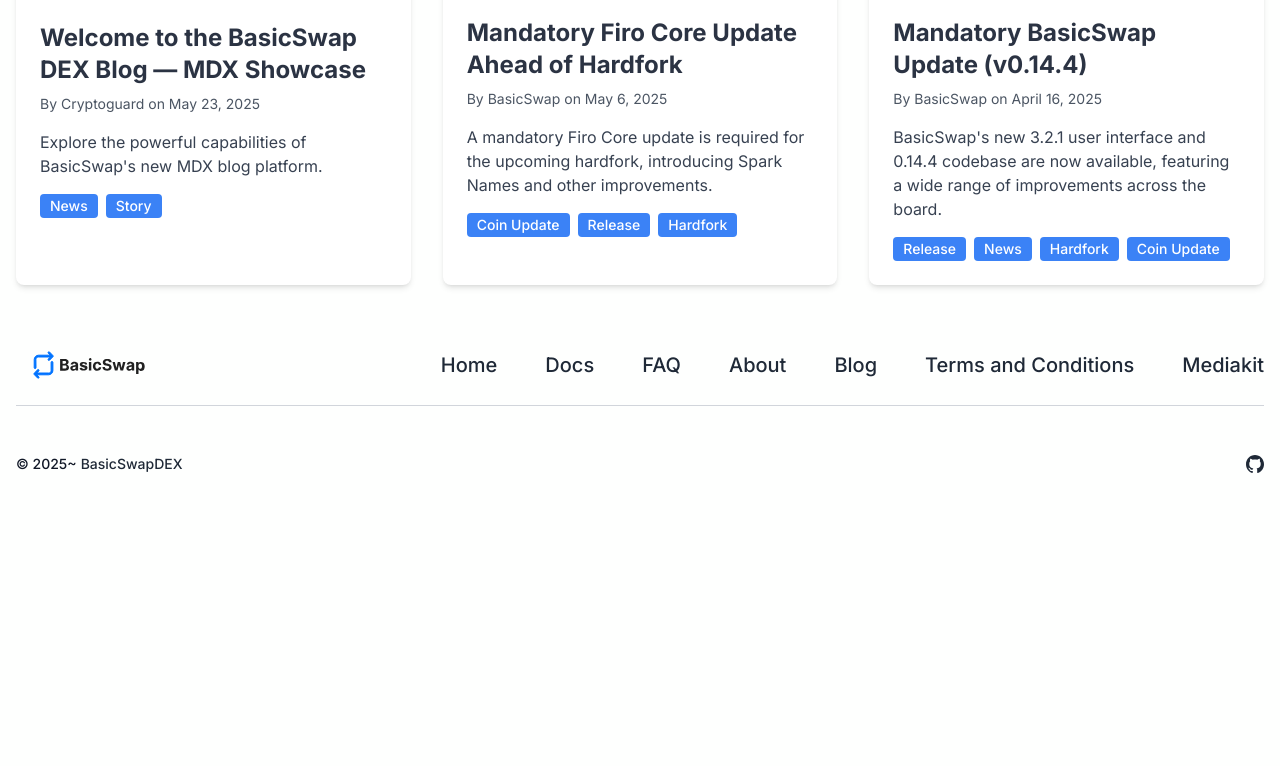
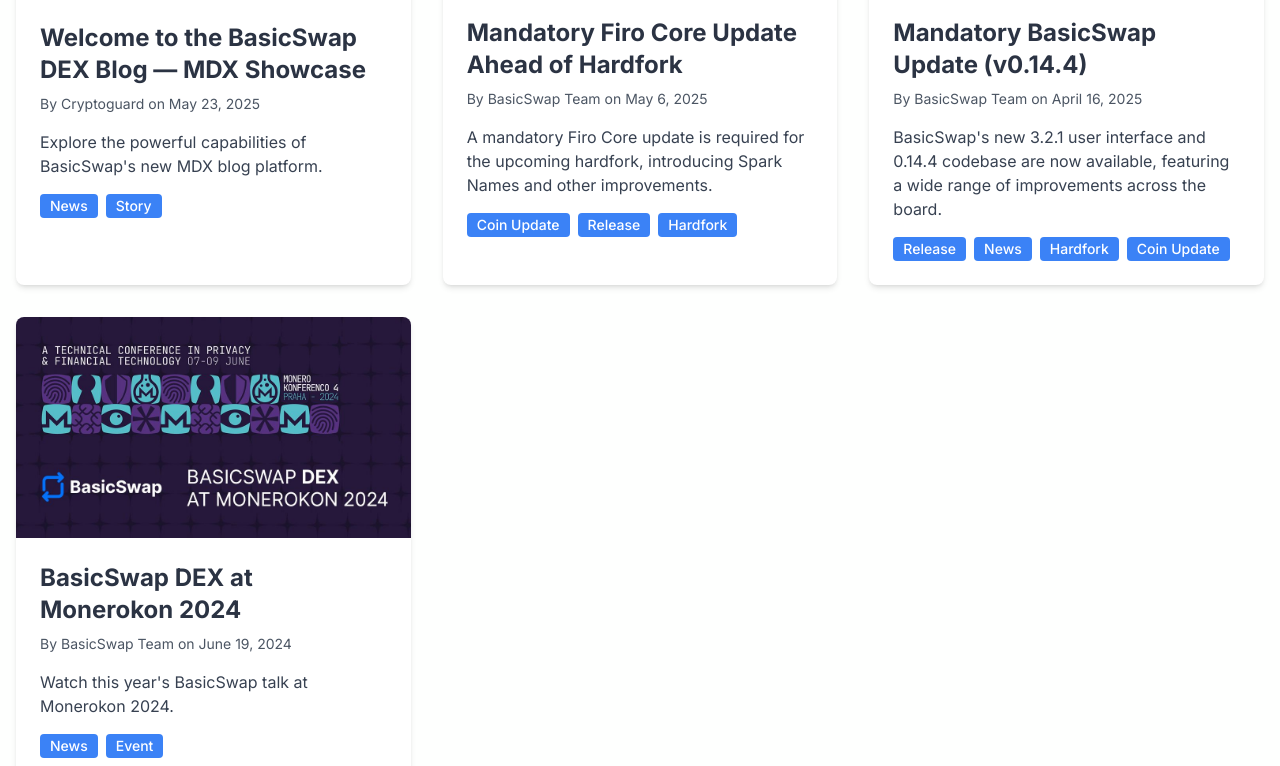
Before and after one commit to basicswap/basicswap-blog, a Next.js app: page / in a window 1280 px wide. Shown: the part 614-1380 px from the top of the page. Before the commit the page ends 1120 px from the top, so only its background shows below. Built offline with nearby package versions, Linux system fonts and the light colour scheme.

Commit message:
Monerokon 2024

```diff
--- a/src/components/blog/AuthorBio.tsx
+++ b/src/components/blog/AuthorBio.tsx
@@ -9,7 +9,7 @@
   const currentAuthor: Author = authors[author] || {
     name: author,
     bio: "A contributor to the BasicSwap blog.",
-    avatar: `${process.env.NODE_ENV === 'production' ? '/basicswap-blog' : ''}/images/basicswap-logo.svg`,
+    avatar: `${process.env.NODE_ENV === 'production' ? '/basicswap-blog' : ''}/images/authors/basicswap-bsx-emblem.png`,
   };
 
   return (
--- /dev/null
+++ b/src/content/posts/basicswap-dex-monerokon-2024.mdx
@@ -0,0 +1,27 @@
+---
+title: "BasicSwap DEX at Monerokon 2024"
+date: "2024-06-19"
+author: "BasicSwap Team"
+tags: ["News", "Event"]
+description: "Watch this year's BasicSwap talk at Monerokon 2024."
+thumbnail: "/images/blog/monerokon_2024_medium.jpg"
+bannerImage: "/images/blog/monerokon_2024_blog.jpg"
+---
+
+Last week, BasicSwap DEX was prominently featured at this year's edition of Monerokon, in Pragues. Throughout the weekend, two BasicSwap-related presentations were given. The first was a workshop on setting up, using, and maximizing the benefits of the DEX, while the second focused on the underlying technology, specifically the decentralized SecureMessaging (SMSG) data and messaging network.
+
+If you missed the live stream, you can watch the presentation on Monerokon's YouTube channel [here](https://www.youtube.com/watch?v=V6B5xtWrohw) or via the embedded media player below.
+
+<div style={{ position: 'relative', paddingBottom: '56.25%', height: '0', overflow: 'hidden', maxWidth: '100%', background: '#000' }}>
+  <iframe
+    src="https://www.youtube.com/embed/V6B5xtWrohw?si=gF5CaZDMFXHkeXdf"
+    frameBorder="0"
+    allow="accelerometer; autoplay; clipboard-write; encrypted-media; gyroscope; picture-in-picture"
+    allowFullScreen
+    style={{ position: 'absolute', top: '0', left: '0', width: '100%', height: '100%' }}
+  ></iframe>
+</div>
+
+For more information about BasicSwap, head over to [this page of the BasicSwap Docs](https://docs.basicswapdex.com/docs/intro) or [this page of the BasicSwapDEX.com website](https://basicswapdex.com).
+
+If you're curious about the SMSG network and want to learn how it provides DEX functionalities without central points of failure or smart-contracts, then [this page](https://docs.basicswapdex.com/docs/about/under-the-hood#securemessaging-smsg) is where you want to go.
--- a/src/content/posts/firo-core-update.mdx
+++ b/src/content/posts/firo-core-update.mdx
@@ -1,7 +1,7 @@
 ---
 title: "Mandatory Firo Core Update Ahead of Hardfork"
 date: "2025-05-06"
-author: "BasicSwap"
+author: "BasicSwap Team"
 tags: ["Coin Update", "Release", "Hardfork"]
 description: "A mandatory Firo Core update is required for the upcoming hardfork, introducing Spark Names and other improvements."
 thumbnail: "/images/blog/mandatory-firo-update-thumbnail.png"
--- a/src/content/posts/mandatory-basicswap-update.mdx
+++ b/src/content/posts/mandatory-basicswap-update.mdx
@@ -1,7 +1,7 @@
 ---
 title: "Mandatory BasicSwap Update (v0.14.4)"
 date: "2025-04-16"
-author: "BasicSwap"
+author: "BasicSwap Team"
 tags: ["Release", "News", "Hardfork", "Coin Update"]
 description: "BasicSwap's new 3.2.1 user interface and 0.14.4 codebase are now available, featuring a wide range of improvements across the board."
 thumbnail: "/images/blog/mandatory_basicswap_update_thumbnail.jpg"
--- a/src/lib/blogConfig.json
+++ b/src/lib/blogConfig.json
@@ -5,6 +5,7 @@
     "Report",
     "Coin Update",
     "Hardfork",
+    "Event",
     "Story"
   ],
   "siteInfo": {
```
Also changed, not shown: public/images/blog/monerokon_2024_blog.jpg (added), public/images/blog/monerokon_2024_medium.jpg (added).
